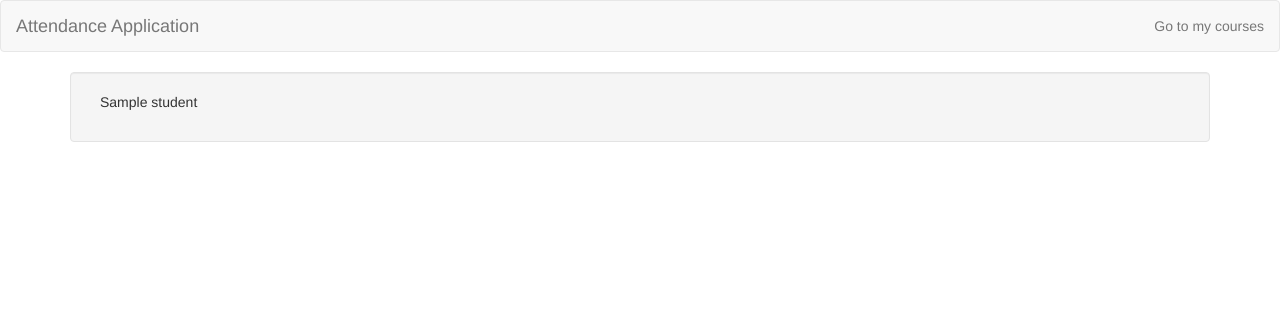
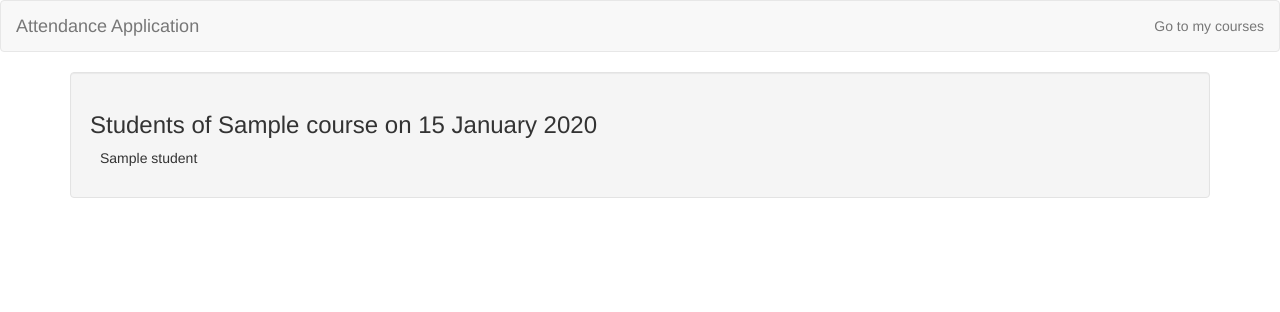
Before and after one commit to wilcus/attendance-django, a Django app: template attendances/templates/registered.html in a window 1280 px wide. Shown: the top 312 px of the page. Run offline with Django 3.2, Linux system fonts and the light colour scheme; the template is opened without the code that fills it: most values are stand-ins (such as "Sample title", 1, 10 or a date in 2020); some libraries are stand-ins or nearby versions.

Commit message:
template prints course name and the date of the registered students

```diff
--- a/attendances/templates/registered.html
+++ b/attendances/templates/registered.html
@@ -1,11 +1,12 @@
 {% extends "base.html" %}
 
 {% block content %}
+  <h3>Students of {{ course.name }} on {{ date_|date:"d F Y" }}</h3>
   <ul class="registered">
     {% for student in students %}
-		<li class="registered--item">{{ student.name }}</li>
-	{% empty %}
-		<li>No students registered</li>
+      <li class="registered--item">{{ student.name }}</li>
+    {% empty %}
+      <li>No students registered</li>
     {% endfor %}
   </ul>
 {% endblock content %}
```
